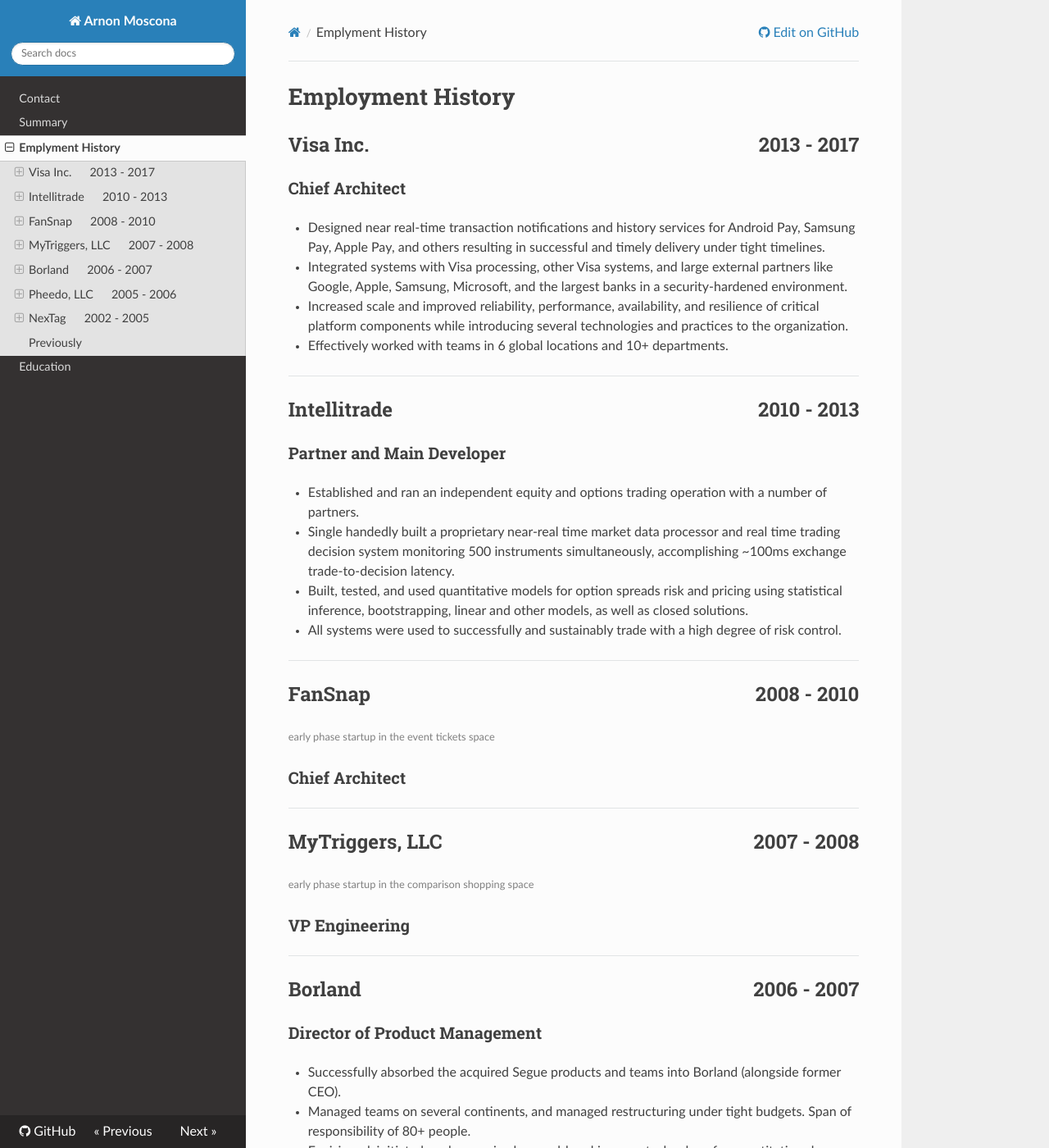
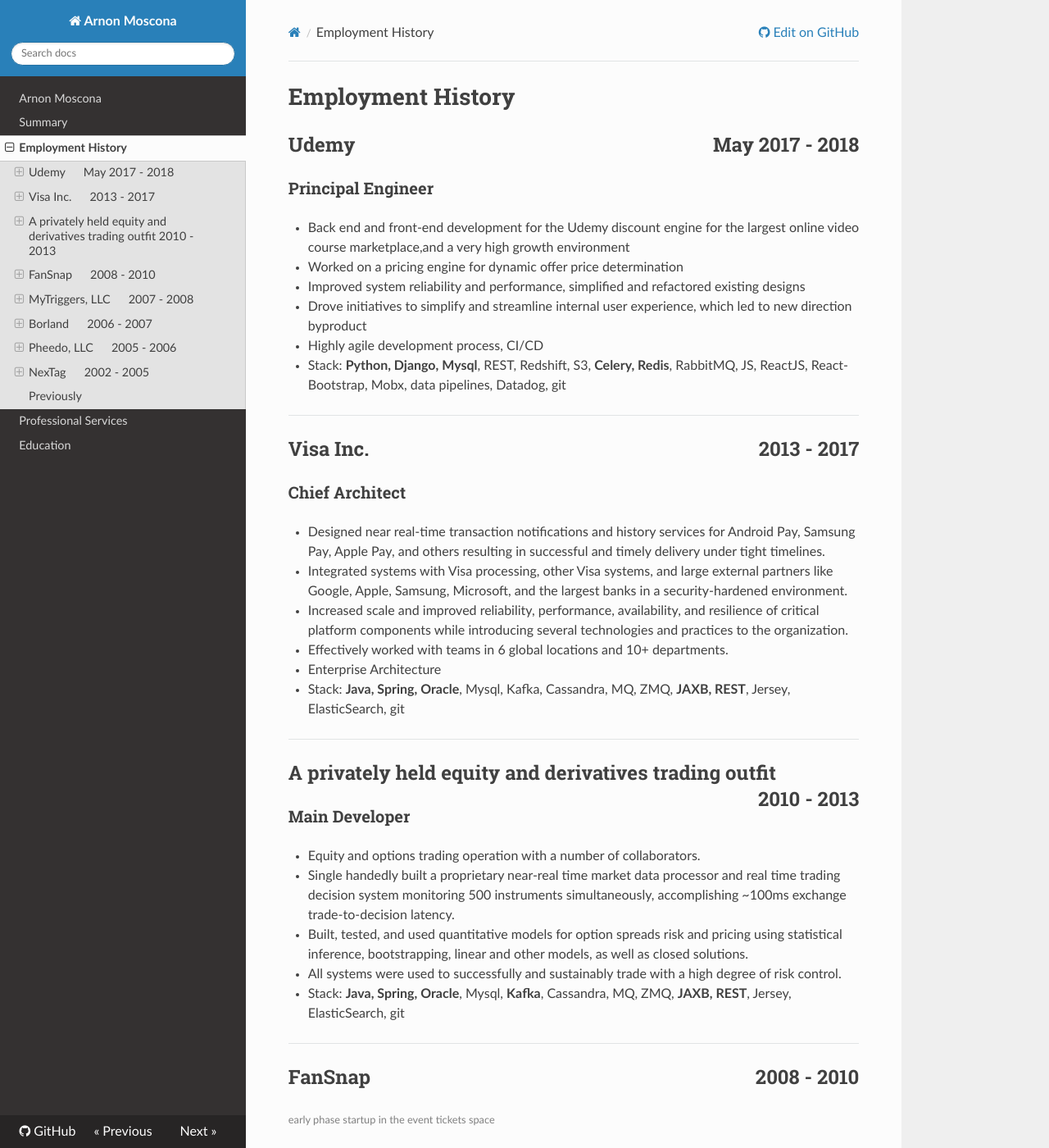
Before and after one commit to arnonmoscona/resume, an MkDocs documentation site: the page built from docs/employment-history.md, in a window 1280 px wide and 1400 px high. Shown: the whole window at 82% size. Built offline with MkDocs 1.6.1, drawn with Linux system fonts in a browser that asks for light colours; nearby versions of some CDN libraries; old or Windows-style settings are respelled for this version of MkDocs; some of the changed text lies outside the part shown.

Commit message:
2018 update 1

```diff
--- a/docs/history.md
+++ b/docs/employment-history.md
@@ -1,5 +1,17 @@
 # Employment History
 
+## Udemy &nbsp;&nbsp;&nbsp;&nbsp; <span style="float:right">May 2017 - 2018</span>
+
+### Principal Engineer
+
+- Back end and front-end development for the Udemy discount engine for the largest online video course marketplace,and a very high growth environment
+- Worked on a pricing engine for dynamic offer price determination
+- Improved system reliability and performance, simplified and refactored existing designs
+- Drove initiatives to simplify and streamline internal user experience, which led to new direction byproduct
+- Highly agile development process, CI/CD
+- Stack: **Python, Django, Mysql**, REST, Redshift, S3, **Celery, Redis**, RabbitMQ, JS, ReactJS, React-Bootstrap, Mobx, data pipelines, Datadog, git
+
+------
 
 ## Visa Inc. &nbsp;&nbsp;&nbsp;&nbsp; <span style="float:right">2013 - 2017</span>
 
@@ -9,18 +21,22 @@
 * Integrated systems with Visa processing, other Visa systems, and large external partners like Google, Apple, Samsung, Microsoft, and the largest banks in a security-hardened environment.
 * Increased scale and improved reliability, performance, availability, and resilience of critical platform components while introducing several technologies and practices to the organization.
 * Effectively worked with teams in 6 global locations and 10+ departments.
+* Enterprise Architecture
+* Stack: **Java, Spring, Oracle**, Mysql, Kafka, Cassandra, MQ, ZMQ, **JAXB, REST**, Jersey, ElasticSearch, git
 
 
 ----
 
-## Intellitrade &nbsp;&nbsp;&nbsp;&nbsp; <span style="float:right">2010 - 2013</span>
+## A privately held equity and derivatives trading outfit <span style="float:right">2010 - 2013</span>
 
-### Partner and Main Developer
+### Main Developer
 
-* Established and ran an independent equity and options trading operation with a number of partners.
+* Equity and options trading operation with a number of collaborators.
 * Single handedly built a proprietary near-real time market data processor and real time trading decision system monitoring 500 instruments simultaneously, accomplishing ~100ms exchange trade-to-decision latency.
 * Built, tested, and used quantitative models for option spreads risk and pricing using statistical inference, bootstrapping, linear and other models, as well as closed solutions.
 * All systems were used to successfully and sustainably trade with a high degree of risk control.
+* Stack: **Java, Spring, Oracle**, Mysql, **Kafka**, Cassandra, MQ, ZMQ, **JAXB, REST**, Jersey, ElasticSearch,
+  git
 
 
 ----
@@ -31,6 +47,10 @@
 
 ### Chief Architect
 
+* Architect and developer in a development team of 8
+* Designed and developed backend data models and DB code
+* Designed and developed ETL processes for data feeds from multiple third party ticket brokers
+* Stack:  **Ruby, RoR, dynamic programming, SQL, MySQL**, Apache Solr, Couchdb, MapReduce, git, svn
 
 ----
 
--- a/mkdocs.yml
+++ b/mkdocs.yml
@@ -1,9 +1,10 @@
-site_name: Arnon Moscona
-repo_url: https://github.com/arnonmoscona/resume
-site_author: Arnon Moscona
-theme: readthedocs
-pages:
-  - "Contact" : "index.md"
-  - "Summary" : "summary.md"
-  -  "Emplyment History" : "history.md"
+site_name : "Arnon Moscona"
+repo_url : "https://github.com/arnonmoscona/resume"
+site_author : "Arnon Moscona"
+theme : "readthedocs"
+pages :
+  - "index.md"
+  - "summary.md"
+  - "employment-history.md"
+  - "professional-services.md"
   - "education.md"
```
Also changed, not shown: docs/index.md (+5 -2 lines), docs/professional-services.md (added, +41 -0 lines), docs/summary.md (+14 -7 lines).
